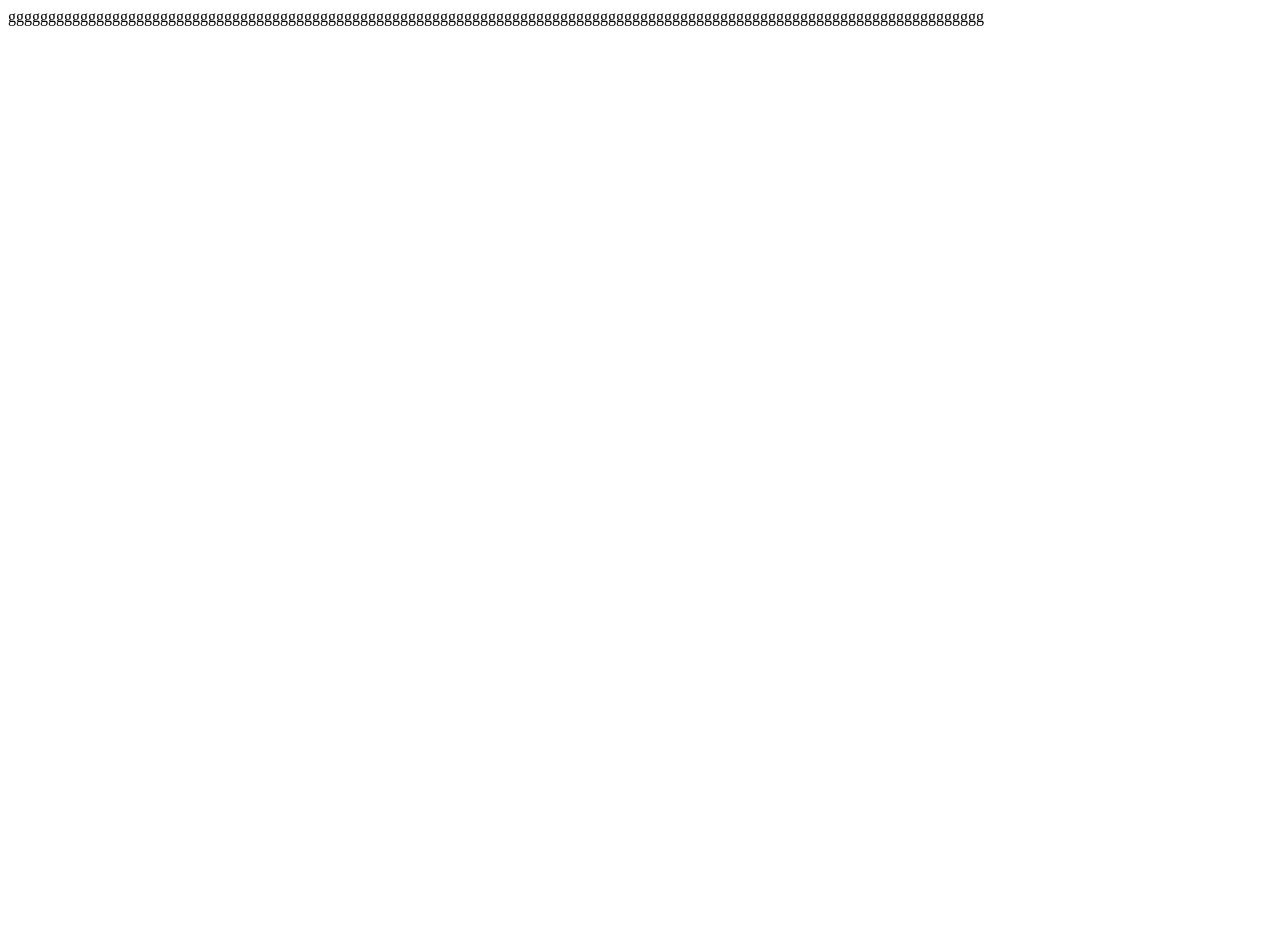
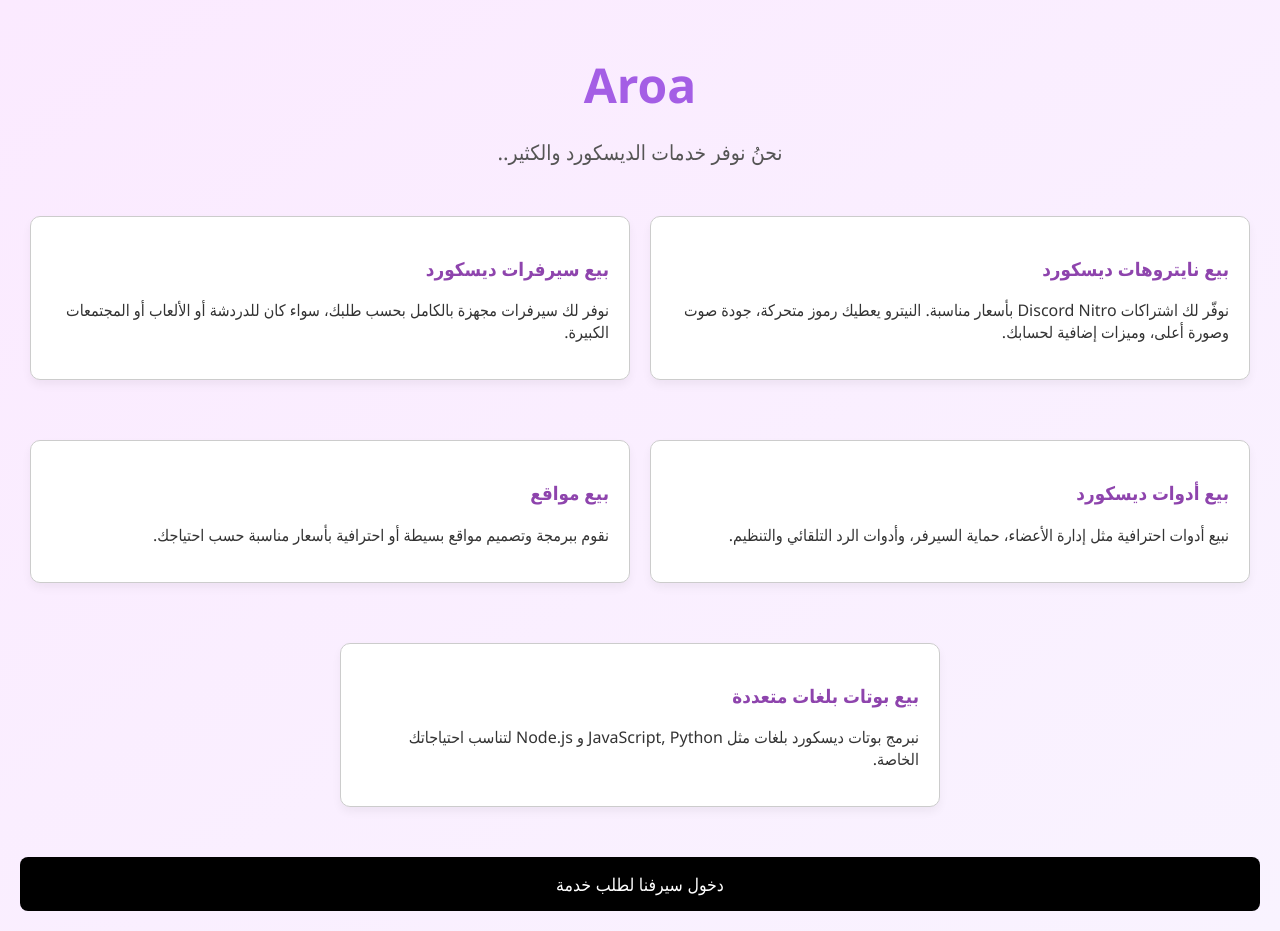
Before and after one commit to mokaa0/Aroa, a plain HTML site: page index.html in a window 1280 px wide. Before the commit the page ends 800 px from the top, so only its background shows below. Drawn offline with Linux system fonts and the light colour scheme.

Commit message:
Update index.html

```diff
--- a/index.html
+++ b/index.html
@@ -1 +1,137 @@
-gggggggggggggggggggggggggggggggggggggggggggggggggggggggggggggggggggggggggggggggggggggggggggggggggggggggggggggggggggggggggg
+<!DOCTYPE html>
+<html lang="ar" dir="rtl">
+<head>
+  <meta charset="UTF-8">
+  <meta name="viewport" content="width=device-width, initial-scale=1.0">
+  <title>Aroa Services</title>
+  <style>
+    body {
+      margin: 0;
+      font-family: 'Segoe UI', Tahoma, Geneva, Verdana, sans-serif;
+      background: linear-gradient(to bottom right, #fbeaff, #f9f3ff);
+      color: #333;
+      padding: 20px;
+      animation: fadeIn 2s ease;
+    }
+
+    @keyframes fadeIn {
+      from { opacity: 0; transform: translateY(30px); }
+      to { opacity: 1; transform: translateY(0); }
+    }
+
+    h1 {
+      font-size: 3em;
+      color: #a45ee5;
+      margin-bottom: 10px;
+      text-align: center;
+    }
+
+    p.intro {
+      font-size: 1.3em;
+      color: #555;
+      text-align: center;
+      margin-bottom: 50px;
+      animation: fadeIn 2s ease 0.5s forwards;
+      opacity: 0;
+    }
+
+    .cards {
+      display: flex;
+      flex-wrap: wrap;
+      justify-content: center;
+      gap: 20px;
+      animation: fadeIn 2s ease 1s forwards;
+      opacity: 0;
+    }
+
+    .card {
+      background: #fff;
+      border: 1px solid #ccc;
+      border-radius: 10px;
+      padding: 20px;
+      flex: 1 1 300px;
+      max-width: 45%;
+      box-shadow: 0 5px 10px rgba(0,0,0,0.05);
+      transition: transform 0.3s ease;
+    }
+
+    .card:hover {
+      transform: translateY(-5px);
+    }
+
+    .card h3 {
+      color: #8e44ad;
+    }
+
+    .divider {
+      width: 100%;
+      height: 20px;
+    }
+
+    .btn {
+      display: block;
+      margin: 50px auto 0;
+      background: #000;
+      color: #fff;
+      padding: 15px 30px;
+      font-size: 1.1em;
+      border: none;
+      border-radius: 8px;
+      cursor: pointer;
+      text-decoration: none;
+      text-align: center;
+      animation: fadeIn 2s ease 1.5s forwards;
+      opacity: 0;
+    }
+
+    .btn:hover {
+      background: #333;
+    }
+  </style>
+</head>
+<body>
+
+  <h1>Aroa</h1>
+  <p class="intro">نحنُ نوفر خدمات الديسكورد والكثير..</p>
+
+  <div class="cards">
+    <!-- الكرت الأول -->
+    <div class="card">
+      <h3>بيع نايتروهات ديسكورد</h3>
+      <p>نوفّر لك اشتراكات Discord Nitro بأسعار مناسبة. النيترو يعطيك رموز متحركة، جودة صوت وصورة أعلى، وميزات إضافية لحسابك.</p>
+    </div>
+
+    <!-- الكرت الثاني -->
+    <div class="card">
+      <h3>بيع سيرفرات ديسكورد</h3>
+      <p>نوفر لك سيرفرات مجهزة بالكامل بحسب طلبك، سواء كان للدردشة أو الألعاب أو المجتمعات الكبيرة.</p>
+    </div>
+
+    <div class="divider"></div>
+
+    <!-- الكرت الثالث -->
+    <div class="card">
+      <h3>بيع أدوات ديسكورد</h3>
+      <p>نبيع أدوات احترافية مثل إدارة الأعضاء، حماية السيرفر، وأدوات الرد التلقائي والتنظيم.</p>
+    </div>
+
+    <!-- الكرت الرابع -->
+    <div class="card">
+      <h3>بيع مواقع</h3>
+      <p>نقوم ببرمجة وتصميم مواقع بسيطة أو احترافية بأسعار مناسبة حسب احتياجك.</p>
+    </div>
+
+    <div class="divider"></div>
+
+    <!-- الكرت الخامس -->
+    <div class="card">
+      <h3>بيع بوتات بلغات متعددة</h3>
+      <p>نبرمج بوتات ديسكورد بلغات مثل JavaScript, Python و Node.js لتناسب احتياجاتك الخاصة.</p>
+    </div>
+  </div>
+
+  <!-- زر الدخول -->
+  <a href="https://discord.gg/MDbCnKGf87" target="_blank" class="btn">دخول سيرفنا لطلب خدمة</a>
+
+</body>
+</html>
```
